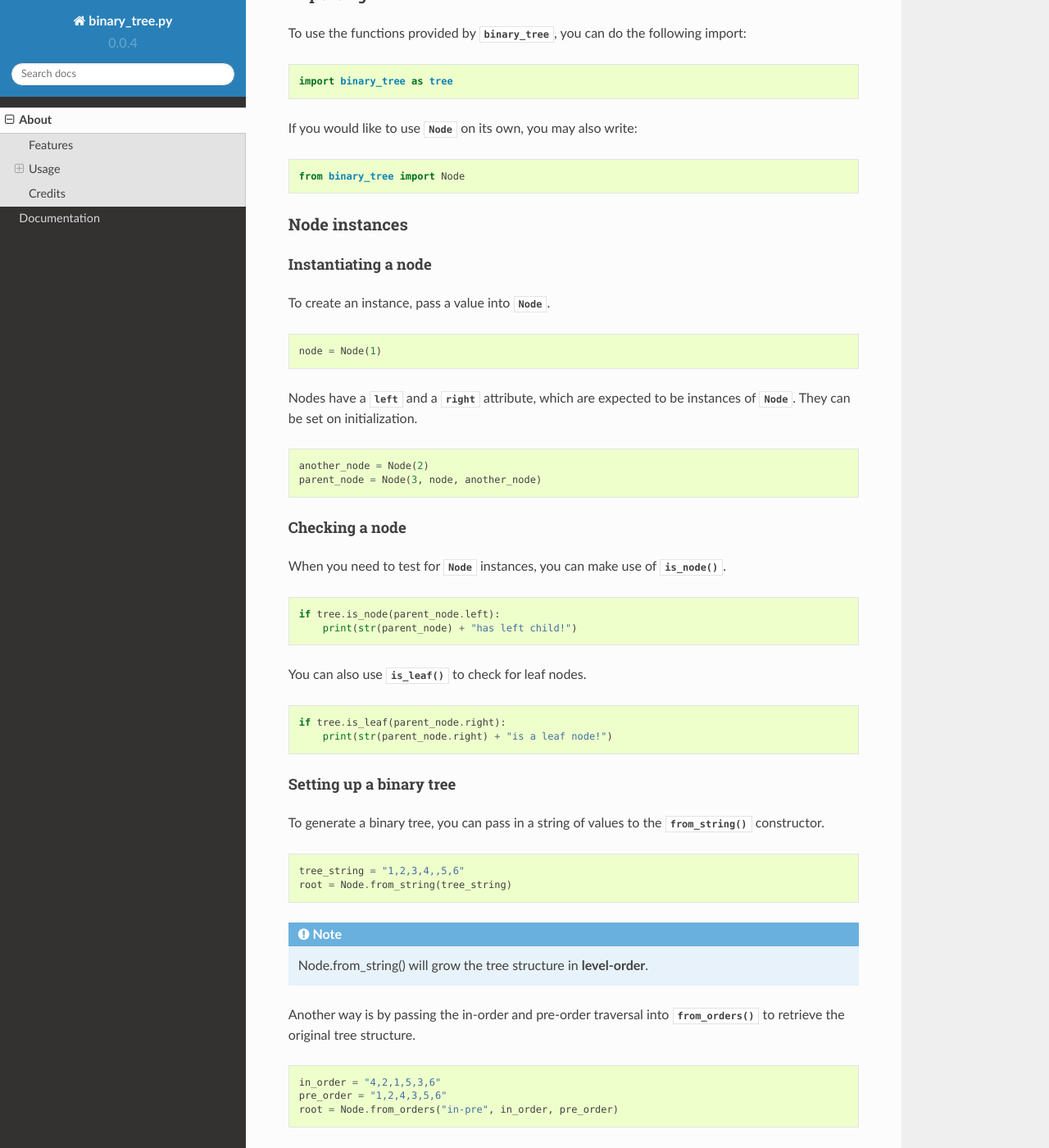
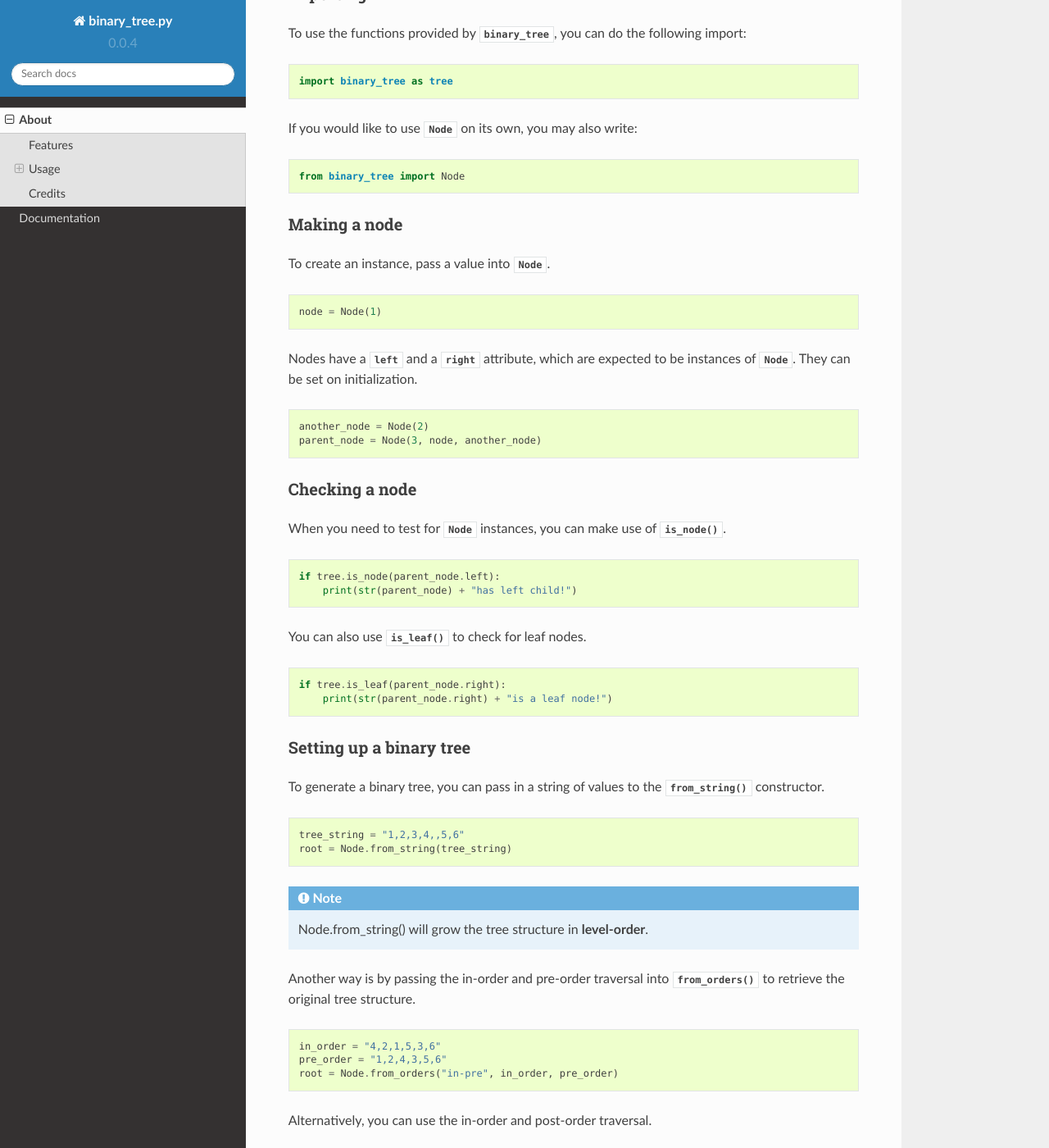
Before and after one commit to david-xhk/binary_tree, a Sphinx documentation site: the page built from docs/readme.rst, in a window 1280 px wide and 1400 px high, scrolled down 749 px. Shown: the whole window at 82% size. Built offline with Sphinx 7.4.7 and the Read the Docs theme 2.0.0, drawn with Linux system fonts in a browser that asks for light colours; some of the changed text lies outside the part shown.

Commit message:
Edited readme.rst

```diff
--- a/docs/readme.rst
+++ b/docs/readme.rst
@@ -47,13 +47,9 @@ If you would like to use :class:`~binary_tree.Node` on its own, you may also wri
 
     from binary_tree import Node
 
---------------
-Node instances
---------------
-
-^^^^^^^^^^^^^^^^^^^^
-Instantiating a node
-^^^^^^^^^^^^^^^^^^^^
+-------------
+Making a node
+-------------
 
 To create an instance, pass a value into :class:`~binary_tree.Node`. ::
 
@@ -64,9 +60,9 @@ Nodes have a :attr:`~binary_tree.Node.left` and a :attr:`~binary_tree.Node.right
     another_node = Node(2)
     parent_node = Node(3, node, another_node)
 
-^^^^^^^^^^^^^^^
+---------------
 Checking a node
-^^^^^^^^^^^^^^^
+---------------
 
 When you need to test for :class:`~binary_tree.Node` instances, you can make use of :func:`~binary_tree.is_node`. ::
 
@@ -78,9 +74,9 @@ You can also use :func:`~binary_tree.is_leaf` to check for leaf nodes. ::
     if tree.is_leaf(parent_node.right):
         print(str(parent_node.right) + "is a leaf node!")
 
-^^^^^^^^^^^^^^^^^^^^^^^^
+------------------------
 Setting up a binary tree
-^^^^^^^^^^^^^^^^^^^^^^^^
+------------------------
 
 To generate a binary tree, you can pass in a string of values to the :meth:`~binary_tree.Node.from_string` constructor. ::
 
```
Also changed, not shown: other parts of docs/readme.rst (+1 -1 lines).
